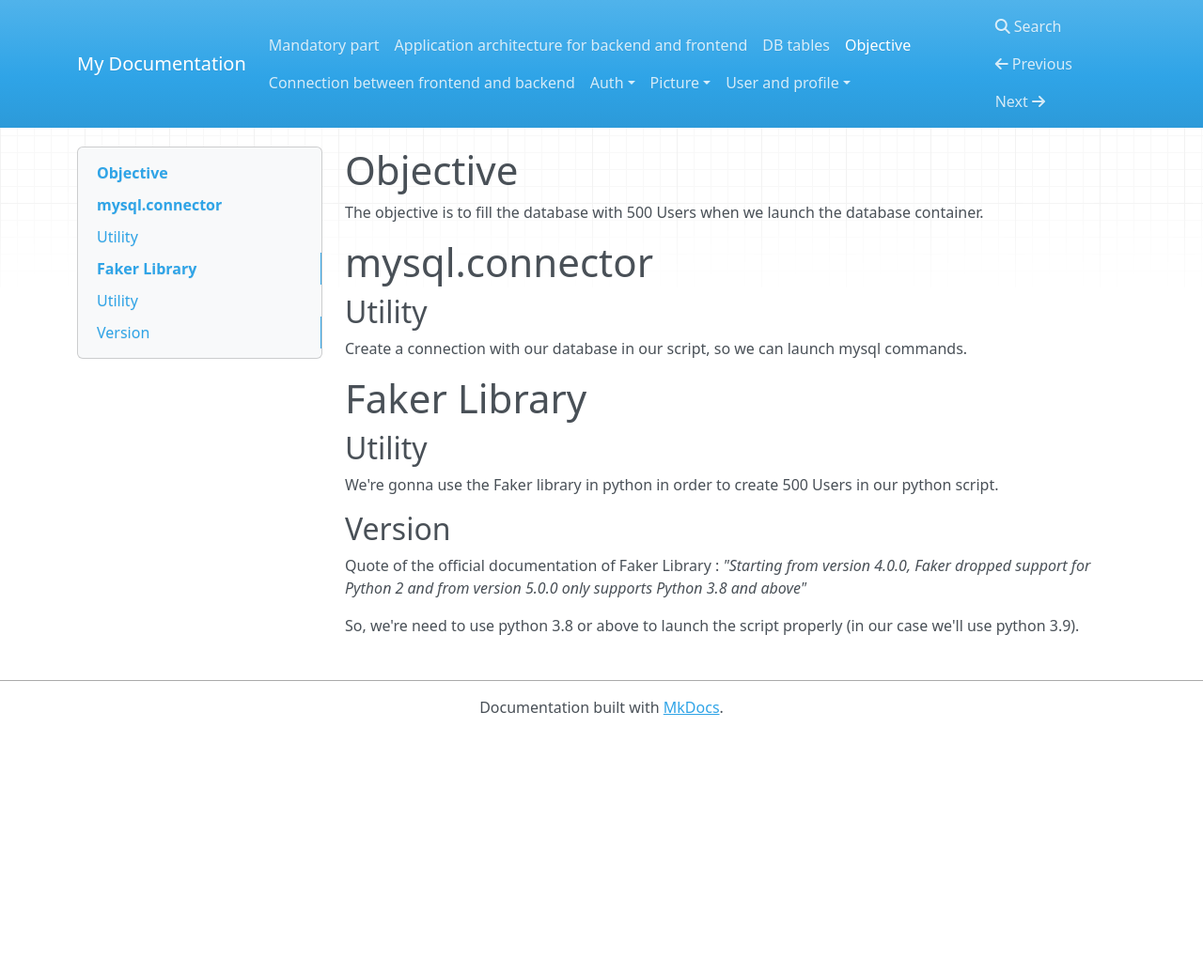
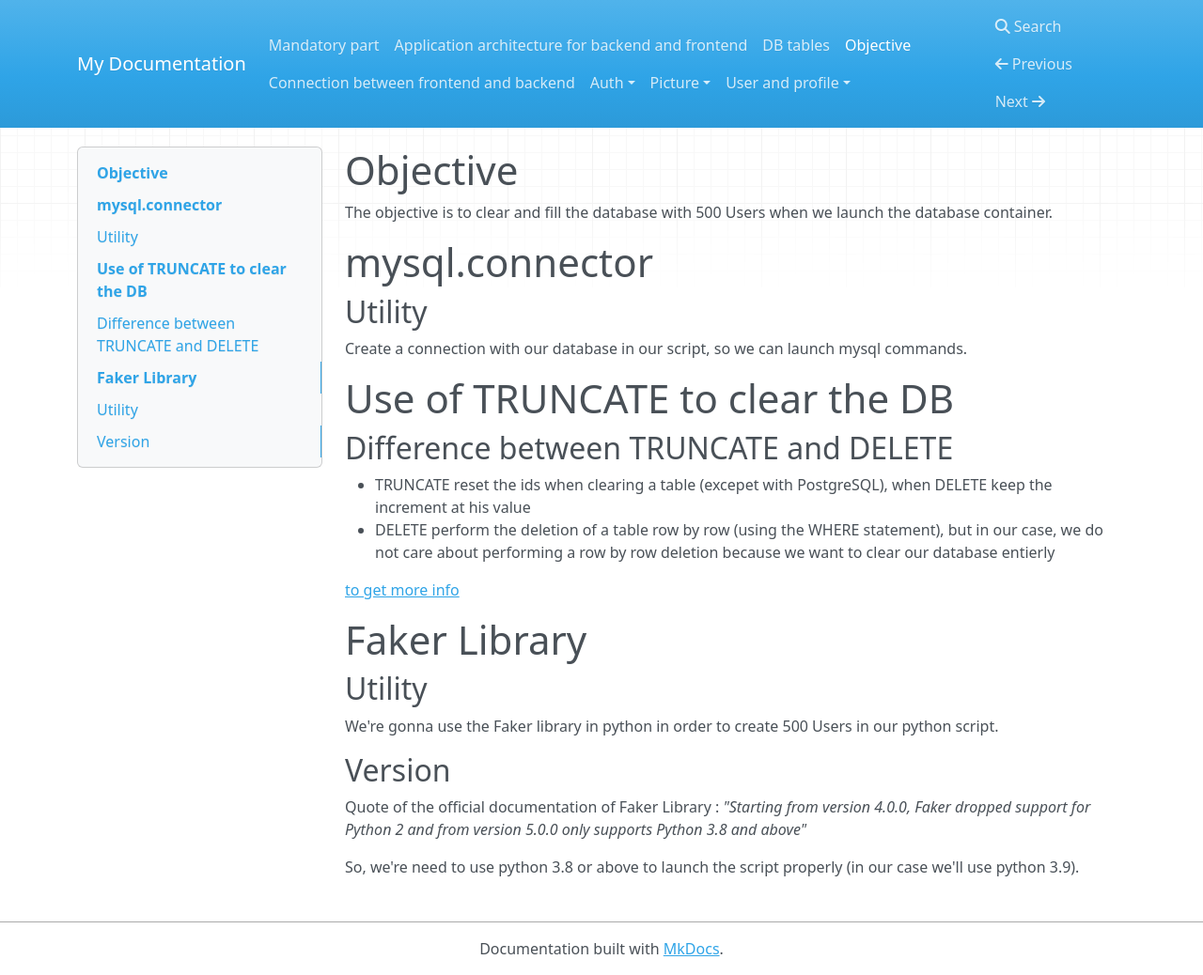
Before and after one commit to MaxenceLiboz/matcha, an MkDocs documentation site: the page built from docs/db_bootstrap.md, in a window 1280 px wide and 1038 px high. Shown: the whole window at 94% size. Built offline with MkDocs 1.6.1, drawn with Linux system fonts in a browser that asks for light colours; nearby versions of some CDN libraries.

Commit message:
[Evo] Add the clearing of the database

```diff
--- a/docs/db_bootstrap.md
+++ b/docs/db_bootstrap.md
@@ -1,12 +1,21 @@
 # Objective
 
-The objective is to fill the database with 500 Users when we launch the database container.
+The objective is to clear and fill the database with 500 Users when we launch the database container.
 
 # mysql.connector
 
 ## Utility
 
 Create a connection with our database in our script, so we can launch mysql commands.
+
+# Use of TRUNCATE to clear the DB
+
+## Difference between TRUNCATE and DELETE
+
+- TRUNCATE reset the ids when clearing a table (excepet with PostgreSQL), when DELETE keep the increment at his value
+- DELETE perform the deletion of a table row by row (using the WHERE statement), but in our case, we do not care about performing a row by row deletion because we want to clear our database entierly
+
+[to get more info](https://www.dbvis.com/thetable/truncate-vs-delete-sql-comparison-of-the-two-statements/)
 
 # Faker Library
 
```
Also changed, not shown: 1 other file.
